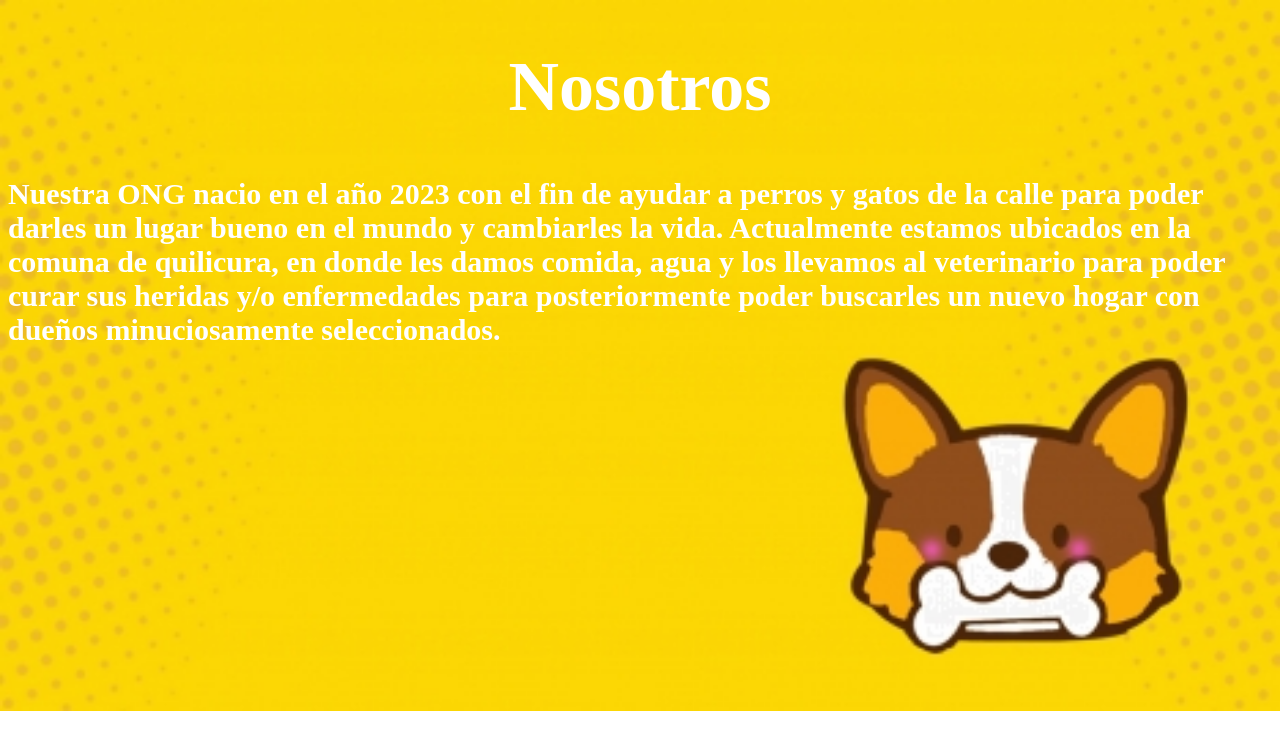
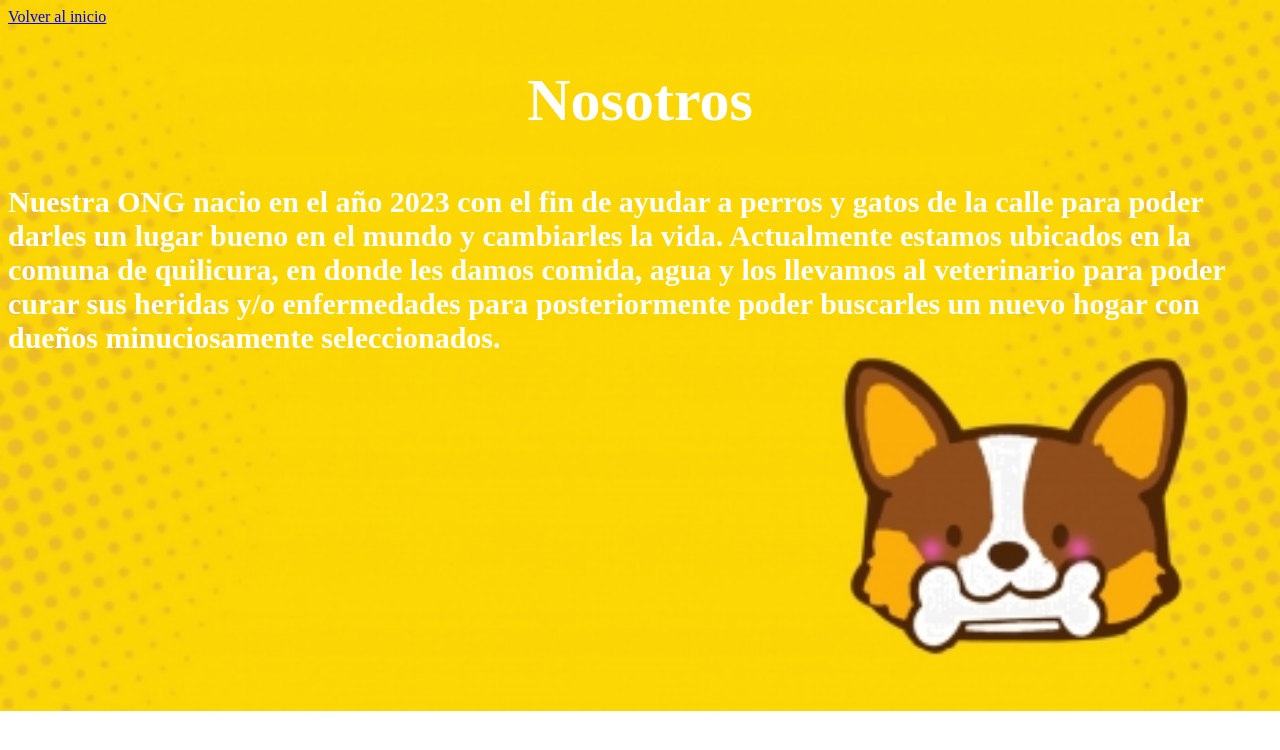
Before and after one commit to MatiasRiquelm/Proyecto_practica, a plain HTML site: page nosotros.html in a window 1280 px wide. Drawn offline with Linux system fonts and the light colour scheme; files whose address does not match are found by name.

Commit message:
Actualizacion

```diff
--- a/css/nosotros.css
+++ b/css/nosotros.css
@@ -1,6 +1,6 @@
 #n{
-    color: rgb(255, 255, 255);
-    font-size:70px;
+    color: #ffffff;
+    font-size:60px;
     text-align: center;
 }
 
@@ -12,7 +12,9 @@
 
 
 .cuerpo{
+
     background-image : url(..//img/pngtree-cute-wind-single-dog-background-material-image_279150.jpg);
     background-repeat: no-repeat;
     background-size: 100%;
+
 }
--- a/nosotros.html
+++ b/nosotros.html
@@ -8,6 +8,9 @@
     <link rel="stylesheet" href="css/nosotros.css">
 </head>
 <body class="cuerpo">
+    <nav id="navegacion">
+        <a href="index.html">Volver al inicio</a>
+    </nav>
     <header>
 
         <h1 id="n">Nosotros</h1>
```
